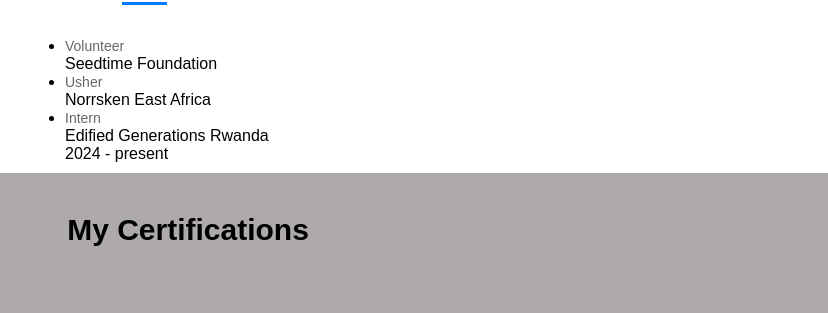
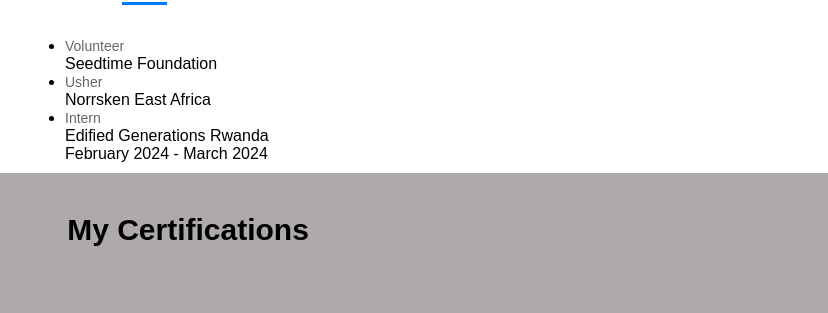
Before and after one commit to Skomaiya/resume-website, a plain HTML site: page index.html in a window 1280 px wide. Both pictures are taken after a click on the element "Experience". Shown: the part 464-777 px from the top of the page, 452-1280 px from the left. Drawn offline with Linux system fonts and the light colour scheme; a web font is replaced by a local one.

Commit message:
Update index.html

```diff
--- a/index.html
+++ b/index.html
@@ -58,7 +58,7 @@
                         <ul>
                             <li><span>Volunteer </span><br>Seedtime Foundation</li>
                             <li><span>Usher</span><br>Norrsken East Africa</li>
-                            <li><span>Intern</span><br>Edified Generations Rwanda <br> 2024 - present</li>
+                            <li><span>Intern</span><br>Edified Generations Rwanda <br> February 2024 - March 2024</li>
                         </ul>
                     </div>
                     <div class="tab-contents" id="education">
```
